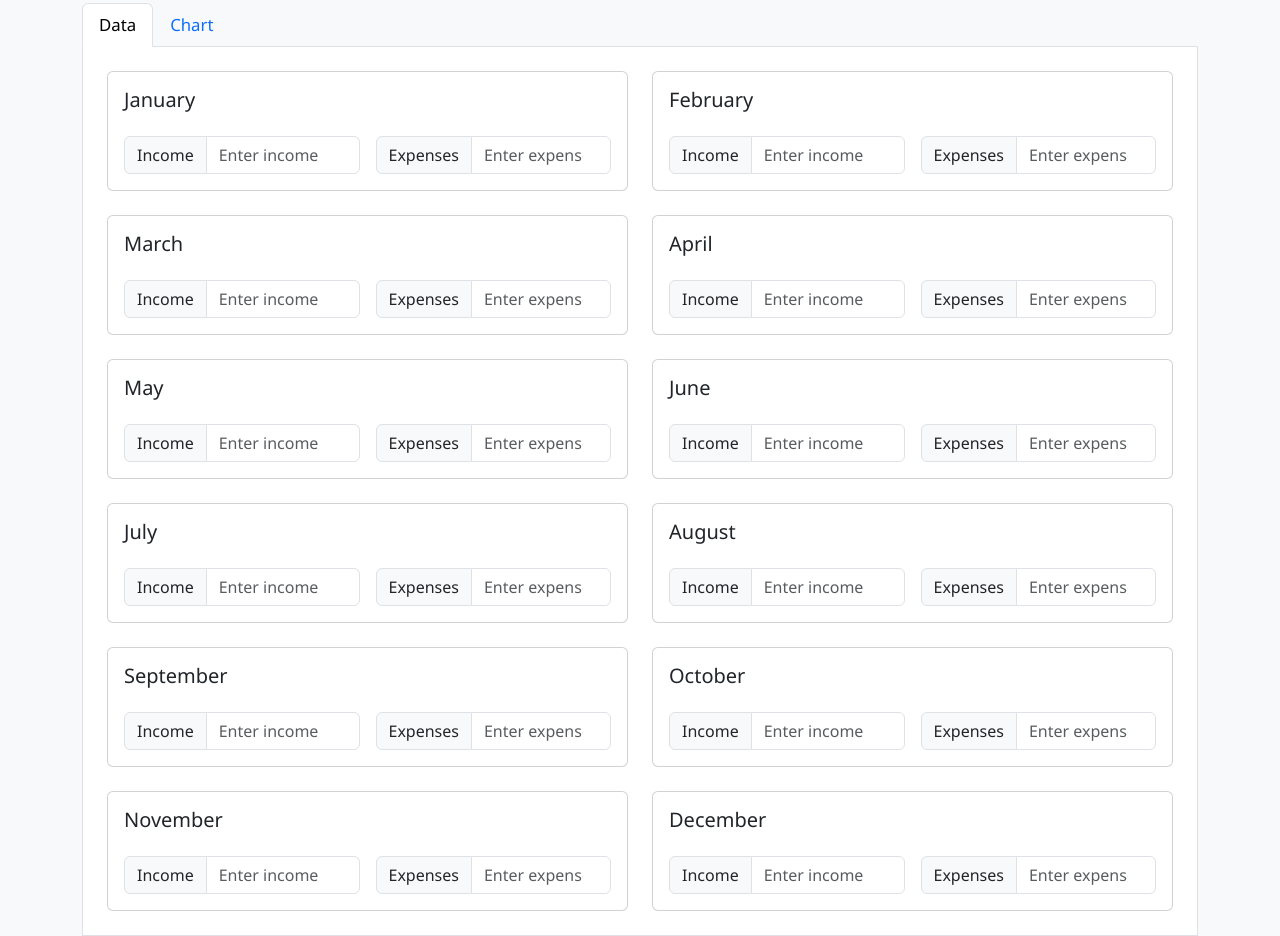
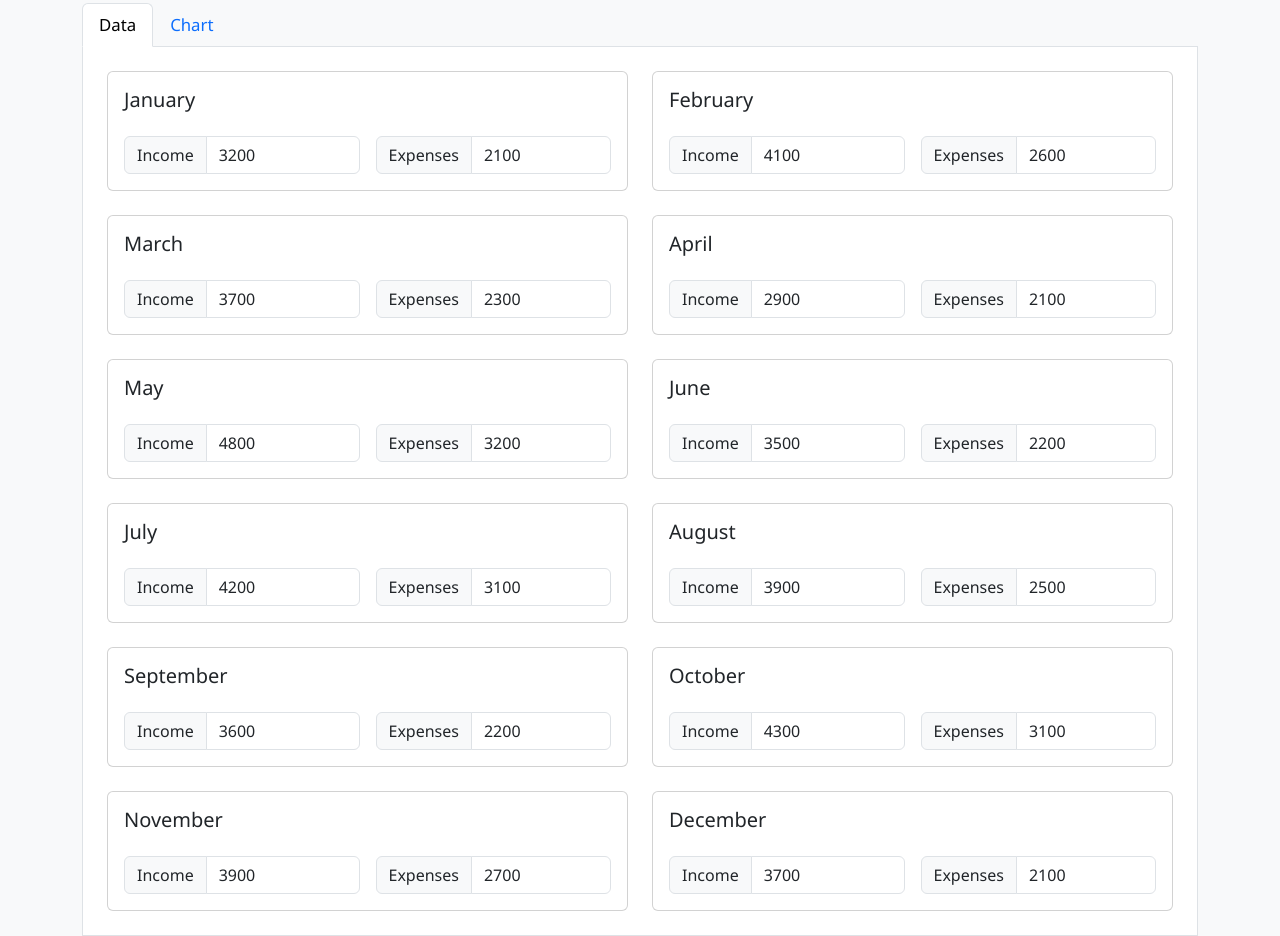
Before and after one commit to Gunraj10/Copilot-practice-main, a website: page index.html in a window 1280 px wide. Shown: the part 304-1240 px from the top of the page. Drawn offline with nearby package versions, Linux system fonts and the light colour scheme.

Commit message:
Update income and expenses input fields with default values and constraints

```diff
--- a/index.html
+++ b/index.html
@@ -42,13 +42,13 @@
                     <div class="col-12 col-md-6">
                       <div class="input-group">
                         <span class="input-group-text">Income</span>
-                        <input type="number" class="form-control" placeholder="Enter income" id="income-january">
+                        <input type="number" class="form-control" placeholder="Enter income" id="income-january" value="3200" min="200" max="5000">
                       </div>
                     </div>
                     <div class="col-12 col-md-6">
                       <div class="input-group">
                         <span class="input-group-text">Expenses</span>
-                        <input type="number" class="form-control" placeholder="Enter expenses" id="expenses-january">
+                        <input type="number" class="form-control" placeholder="Enter expenses" id="expenses-january" value="2100" min="200" max="5000">
                       </div>
                     </div>
                   </div>
@@ -63,13 +63,13 @@
                     <div class="col-12 col-md-6">
                       <div class="input-group">
                         <span class="input-group-text">Income</span>
-                        <input type="number" class="form-control" placeholder="Enter income" id="income-february">
+                        <input type="number" class="form-control" placeholder="Enter income" id="income-february" value="4100" min="200" max="5000">
                       </div>
                     </div>
                     <div class="col-12 col-md-6">
                       <div class="input-group">
                         <span class="input-group-text">Expenses</span>
-                        <input type="number" class="form-control" placeholder="Enter expenses" id="expenses-february">
+                        <input type="number" class="form-control" placeholder="Enter expenses" id="expenses-february" value="2600" min="200" max="5000">
                       </div>
                     </div>
                   </div>
@@ -85,13 +85,13 @@
                     <div class="col-12 col-md-6">
                       <div class="input-group">
                         <span class="input-group-text">Income</span>
-                        <input type="number" class="form-control" placeholder="Enter income" id="income-march">
+                        <input type="number" class="form-control" placeholder="Enter income" id="income-march" value="3700" min="200" max="5000">
                       </div>
                     </div>
                     <div class="col-12 col-md-6">
                       <div class="input-group">
                         <span class="input-group-text">Expenses</span>
-                        <input type="number" class="form-control" placeholder="Enter expenses" id="expenses-march">
+                        <input type="number" class="form-control" placeholder="Enter expenses" id="expenses-march" value="2300" min="200" max="5000">
                       </div>
                     </div>
                   </div>
@@ -107,13 +107,13 @@
                     <div class="col-12 col-md-6">
                       <div class="input-group">
                         <span class="input-group-text">Income</span>
-                        <input type="number" class="form-control" placeholder="Enter income" id="income-april">
+                        <input type="number" class="form-control" placeholder="Enter income" id="income-april" value="2900" min="200" max="5000">
                       </div>
                     </div>
                     <div class="col-12 col-md-6">
                       <div class="input-group">
                         <span class="input-group-text">Expenses</span>
-                        <input type="number" class="form-control" placeholder="Enter expenses" id="expenses-april">
+                        <input type="number" class="form-control" placeholder="Enter expenses" id="expenses-april" value="2100" min="200" max="5000">
                       </div>
                     </div>
                   </div>
@@ -129,13 +129,13 @@
                     <div class="col-12 col-md-6">
                       <div class="input-group">
                         <span class="input-group-text">Income</span>
-                        <input type="number" class="form-control" placeholder="Enter income" id="income-may">
+                        <input type="number" class="form-control" placeholder="Enter income" id="income-may" value="4800" min="200" max="5000">
                       </div>
                     </div>
                     <div class="col-12 col-md-6">
                       <div class="input-group">
                         <span class="input-group-text">Expenses</span>
-                        <input type="number" class="form-control" placeholder="Enter expenses" id="expenses-may">
+                        <input type="number" class="form-control" placeholder="Enter expenses" id="expenses-may" value="3200" min="200" max="5000">
                       </div>
                     </div>
                   </div>
@@ -151,13 +151,13 @@
                     <div class="col-12 col-md-6">
                       <div class="input-group">
                         <span class="input-group-text">Income</span>
-                        <input type="number" class="form-control" placeholder="Enter income" id="income-june">
+                        <input type="number" class="form-control" placeholder="Enter income" id="income-june" value="3500" min="200" max="5000">
                       </div>
                     </div>
                     <div class="col-12 col-md-6">
                       <div class="input-group">
                         <span class="input-group-text">Expenses</span>
-                        <input type="number" class="form-control" placeholder="Enter expenses" id="expenses-june">
+                        <input type="number" class="form-control" placeholder="Enter expenses" id="expenses-june" value="2200" min="200" max="5000">
                       </div>
                     </div>
                   </div>
@@ -173,13 +173,13 @@
                     <div class="col-12 col-md-6">
                       <div class="input-group">
                         <span class="input-group-text">Income</span>
-                        <input type="number" class="form-control" placeholder="Enter income" id="income-july">
+                        <input type="number" class="form-control" placeholder="Enter income" id="income-july" value="4200" min="200" max="5000">
                       </div>
                     </div>
                     <div class="col-12 col-md-6">
                       <div class="input-group">
                         <span class="input-group-text">Expenses</span>
-                        <input type="number" class="form-control" placeholder="Enter expenses" id="expenses-july">
+                        <input type="number" class="form-control" placeholder="Enter expenses" id="expenses-july" value="3100" min="200" max="5000">
                       </div>
                     </div>
                   </div>
@@ -195,13 +195,13 @@
                     <div class="col-12 col-md-6">
                       <div class="input-group">
                         <span class="input-group-text">Income</span>
-                        <input type="number" class="form-control" placeholder="Enter income" id="income-august">
+                        <input type="number" class="form-control" placeholder="Enter income" id="income-august" value="3900" min="200" max="5000">
                       </div>
                     </div>
                     <div class="col-12 col-md-6">
                       <div class="input-group">
                         <span class="input-group-text">Expenses</span>
-                        <input type="number" class="form-control" placeholder="Enter expenses" id="expenses-august">
+                        <input type="number" class="form-control" placeholder="Enter expenses" id="expenses-august" value="2500" min="200" max="5000">
                       </div>
                     </div>
                   </div>
@@ -217,13 +217,13 @@
                     <div class="col-12 col-md-6">
                       <div class="input-group">
                         <span class="input-group-text">Income</span>
-                        <input type="number" class="form-control" placeholder="Enter income" id="income-september">
+                        <input type="number" class="form-control" placeholder="Enter income" id="income-september" value="3600" min="200" max="5000">
                       </div>
                     </div>
                     <div class="col-12 col-md-6">
                       <div class="input-group">
                         <span class="input-group-text">Expenses</span>
-                        <input type="number" class="form-control" placeholder="Enter expenses" id="expenses-september">
+                        <input type="number" class="form-control" placeholder="Enter expenses" id="expenses-september" value="2200" min="200" max="5000">
                       </div>
                     </div>
                   </div>
@@ -239,13 +239,13 @@
                     <div class="col-12 col-md-6">
                       <div class="input-group">
                         <span class="input-group-text">Income</span>
-                        <input type="number" class="form-control" placeholder="Enter income" id="income-october">
+                        <input type="number" class="form-control" placeholder="Enter income" id="income-october" value="4300" min="200" max="5000">
                       </div>
                     </div>
                     <div class="col-12 col-md-6">
                       <div class="input-group">
                         <span class="input-group-text">Expenses</span>
-                        <input type="number" class="form-control" placeholder="Enter expenses" id="expenses-october">
+                        <input type="number" class="form-control" placeholder="Enter expenses" id="expenses-october" value="3100" min="200" max="5000">
                       </div>
                     </div>
                   </div>
@@ -261,13 +261,13 @@
                     <div class="col-12 col-md-6">
                       <div class="input-group">
                         <span class="input-group-text">Income</span>
-                        <input type="number" class="form-control" placeholder="Enter income" id="income-november">
+                        <input type="number" class="form-control" placeholder="Enter income" id="income-november" value="3900" min="200" max="5000">
                       </div>
                     </div>
                     <div class="col-12 col-md-6">
                       <div class="input-group">
                         <span class="input-group-text">Expenses</span>
-                        <input type="number" class="form-control" placeholder="Enter expenses" id="expenses-november">
+                        <input type="number" class="form-control" placeholder="Enter expenses" id="expenses-november" value="2700" min="200" max="5000">
                       </div>
                     </div>
                   </div>
@@ -283,13 +283,13 @@
                     <div class="col-12 col-md-6">
                       <div class="input-group">
                         <span class="input-group-text">Income</span>
-                        <input type="number" class="form-control" placeholder="Enter income" id="income-december">
+                        <input type="number" class="form-control" placeholder="Enter income" id="income-december" value="3700" min="200" max="5000">
                       </div>
                     </div>
                     <div class="col-12 col-md-6">
                       <div class="input-group">
                         <span class="input-group-text">Expenses</span>
-                        <input type="number" class="form-control" placeholder="Enter expenses" id="expenses-december">
+                        <input type="number" class="form-control" placeholder="Enter expenses" id="expenses-december" value="2100" min="200" max="5000">
                       </div>
                     </div>
                   </div>
```
